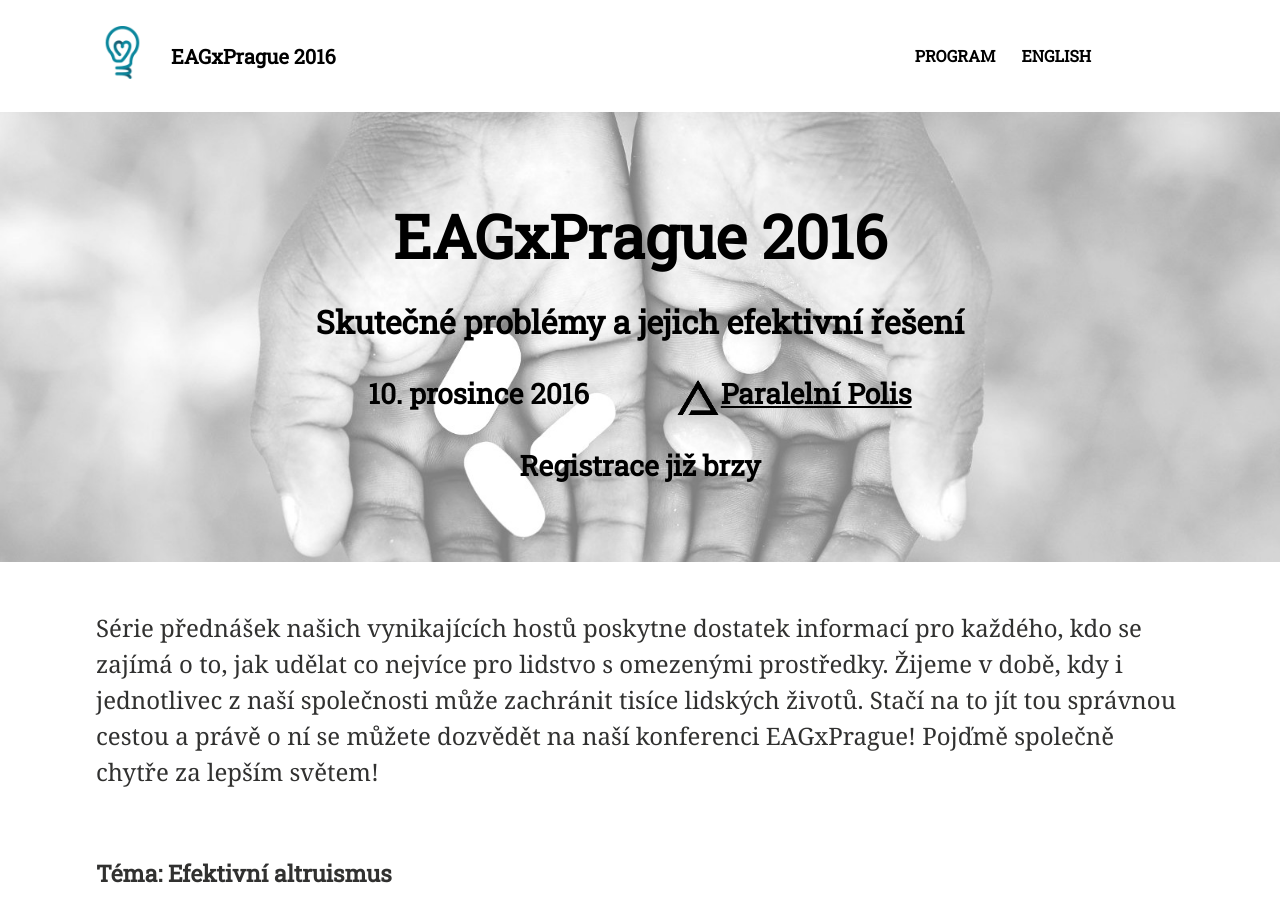
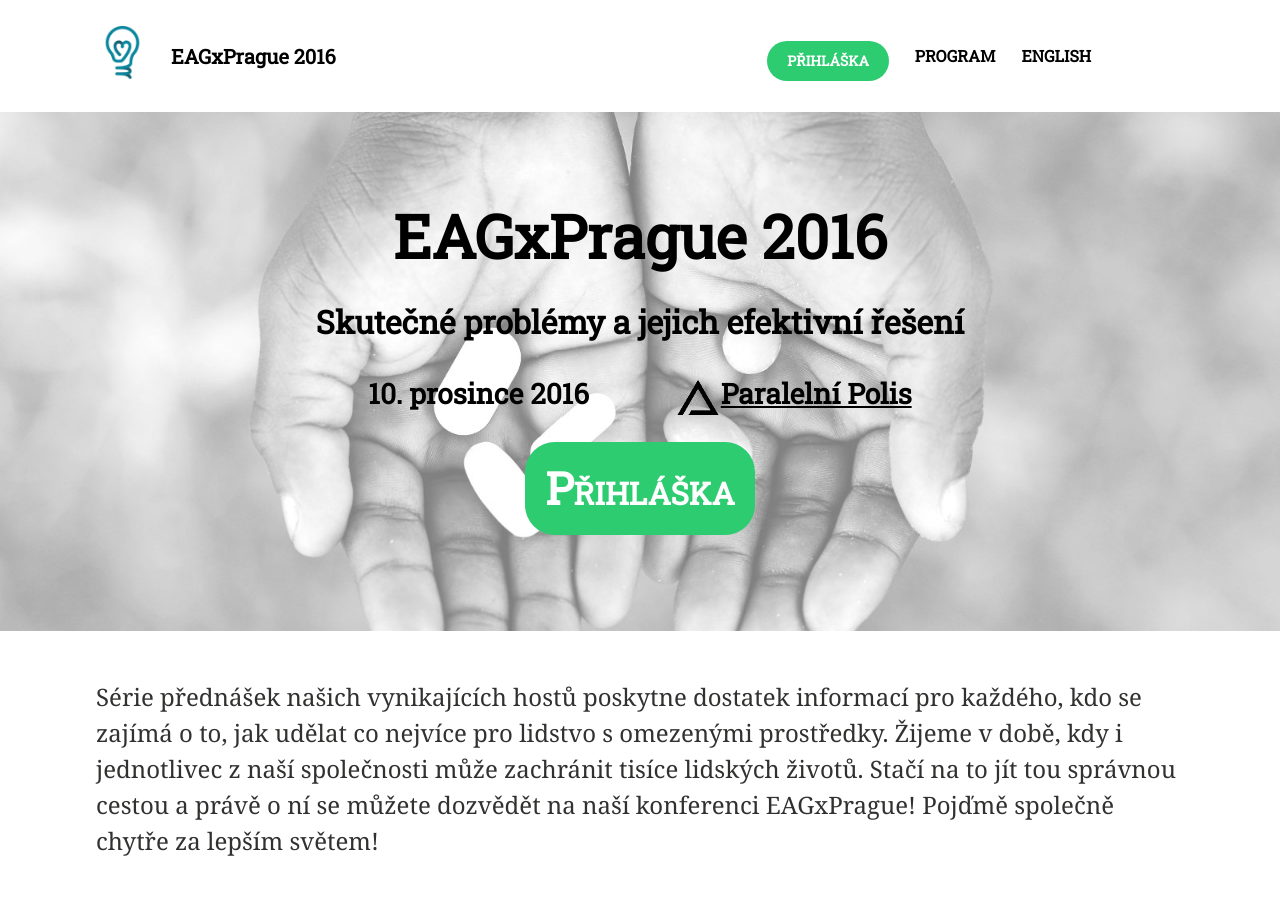
Before and after one commit to ea-czech-republic/eagxprague.org, a Jekyll site: the page built from index.md, in a window 1280 px wide and 900 px high. Built offline with Jekyll 4.4.1, drawn with Linux system fonts in a browser that asks for light colours; nearby versions of some CDN libraries.

Commit message:
Prihlaska se otevira!!!11

```diff
--- a/_layouts/home.html
+++ b/_layouts/home.html
@@ -40,7 +40,7 @@
 <ul class="menu-item">
 	<li class="home"><a href="/">{{ site.title }}</a></li>
 
-	<li><a href="#TODO" class="prihlaska-top"><span class="btn btn-success">Přihláška</span></a></li>
+	<li><a href="https://eagxprague.typeform.com/to/wZGj0f" class="prihlaska-top"><span class="btn btn-success">Přihláška</span></a></li>
 	<!-- TODO: Facebook button -->
 	<li><a href="{{ domain }}/#program">Program</a></li>
 	<li><a href="{{ domain }}/english.html">English</a></li>
@@ -56,7 +56,7 @@
 <ul class="menu-item">
 	<li class="home"><a href="/">{{ site.title }}</a></li>
 
-    <!--	<li><a href="#TODO" class="prihlaska-top"><span class="btn btn-success">Přihláška</span></a></li> -->
+	<li><a href="https://eagxprague.typeform.com/to/wZGj0f" class="prihlaska-top"><span class="btn btn-success">Přihláška</span></a></li>
 	<li><a href="{{ domain }}/#program">Program</a></li>
 	<li><a href="{{ domain }}/english.html">English</a></li>
 </ul>
@@ -72,9 +72,7 @@
 	<h3>10. prosince 2016<span style="display: inline-block; width: 80px;"></span> <a
 	   href="https://www.paralelnipolis.cz/"><img src="images/pp-black-75.png">Paralelní Polis</a></h3>
 
-<!--    <h3><a class="btn btn-success" id="primary-reg-button" href="#reg">Přihláška</a></h3> -->
-<h3>Registrace již brzy</h3>
-        <!-- <a href="http://efektivni-altruismus.cz/o-ea/" class="btn-inverse">Více informací</a> -->
+    <h3><a href="https://eagxprague.typeform.com/to/wZGj0f" class="btn btn-success" id="primary-reg-button" href="#reg">Přihláška</a></h3>
       </div><!-- /.page-lead-content -->
     </div><!-- /.page-lead -->
     {% endif %}
@@ -157,7 +155,7 @@ Série přednášek našich vynikajících hostů poskytne dostatek informací
 		<nav role="navigation" class="menu bottom-menu">
 			<ul class="menu-item">
 				<li><a href="{{ domain }}/">EAGxPrague 2016</a></li>
-<!--				<li><a href="#TODO">Přihláška</a></li> -->
+				<li><a href="https://eagxprague.typeform.com/to/wZGj0f">Přihláška</a></li>
 				<li><a href="{{ domain }}/#program">Program</a></li>
 				<li><a href="{{ domain }}/english.html">English</a></li>
 			</ul>
```
